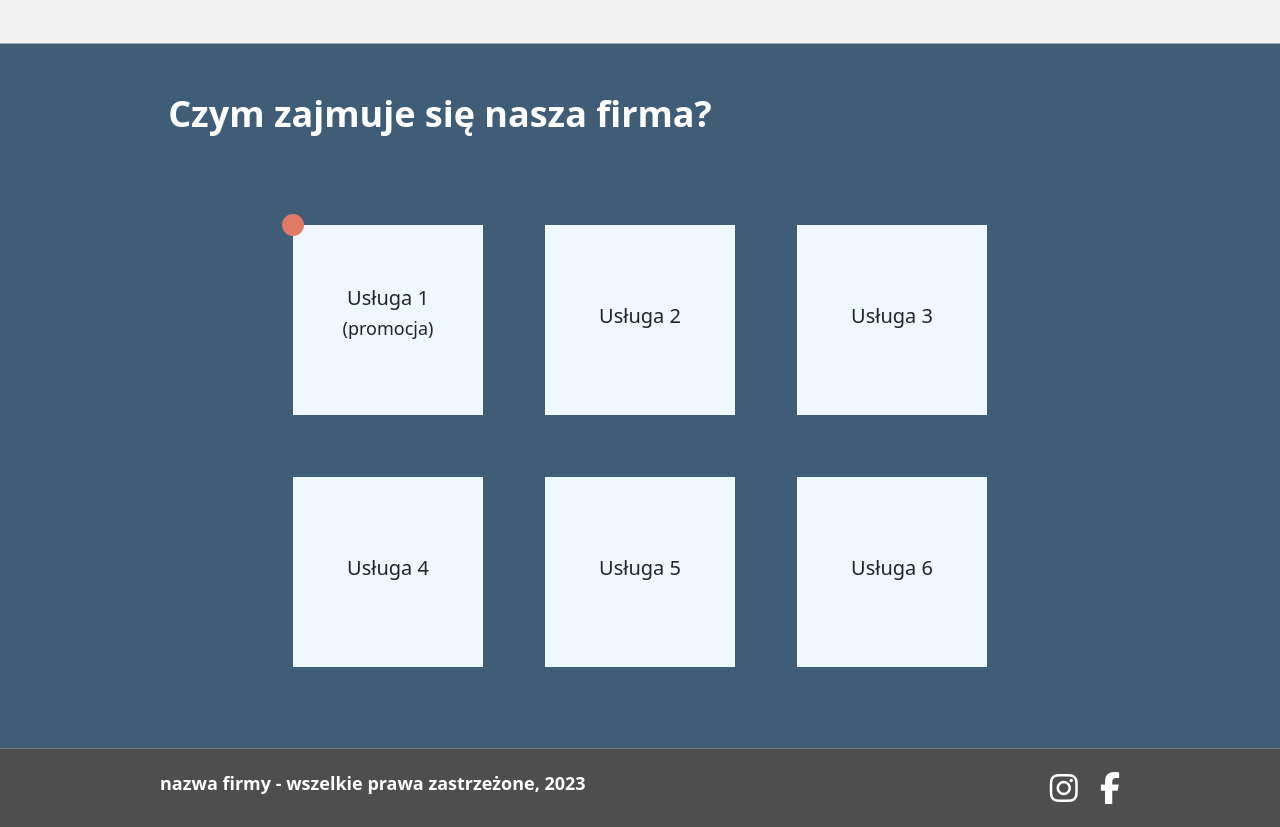
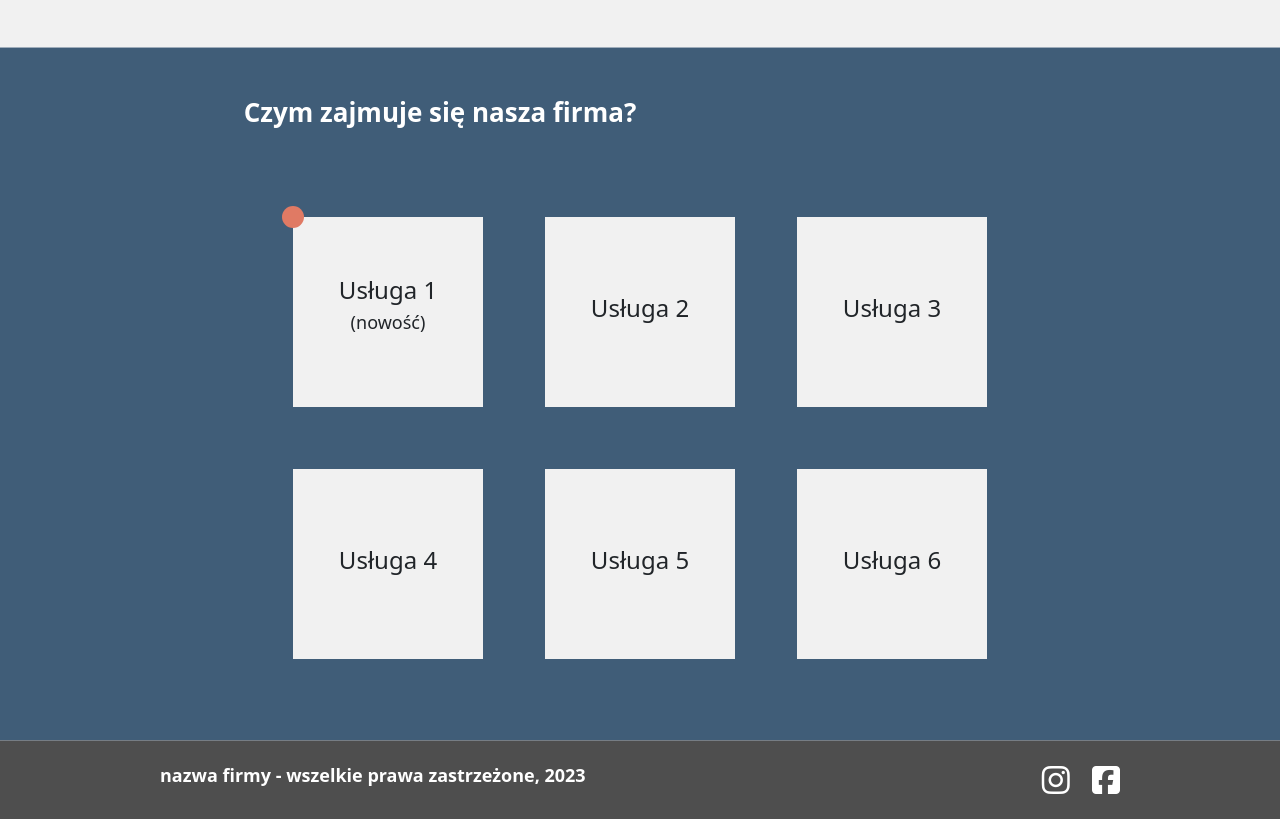
Before and after one commit to tasior99/projekt-2-html, a plain HTML site: page index.html in a window 1280 px wide. Shown: the part 1492-2319 px from the top of the page. Drawn offline with nearby package versions, Linux system fonts and the light colour scheme.

Commit message:
poprawka

```diff
--- a/index.html
+++ b/index.html
@@ -86,11 +86,11 @@
       </section>
       <section class="section" id="offer">
         <div class="sectionBackground" id="offerBackground"></div>
-        <div class="offerText"><h1>Czym zajmuje się nasza firma?</h1></div>
+        <div class="offerText"><h2>Czym zajmuje się nasza firma?</h2></div>
         <div class="row">
           <div class="service promotion">
             <h5>Usługa 1</h5>
-            <p>(promocja)</p>
+            <p>(nowość)</p>
           </div>
           <div class="service">
             <h5>Usługa 2</h5>
@@ -118,7 +118,7 @@
         </div>
         <div class="icon">
           <i class="fa-brands fa-instagram fa-2xl" id="instagram"></i>
-          <i class="fa-brands fa-facebook-f fa-2xl"></i>
+          <i class="fa-brands fa-square-facebook fa-2xl"></i>
         </div>
       </footer>
     </div>
--- a/style.css
+++ b/style.css
@@ -41,6 +41,9 @@
   }
   .offerText {
     margin-bottom: 41px;
+  }
+  .icon {
+    margin-top: 15px;
   }
 }
 @media screen and (min-width: 960px) {
@@ -194,7 +197,7 @@ footer > * {
 .service {
   position: relative;
   display: flex;
-  background-color: aliceblue;
+  background-color: #f1f1f1;
   flex-direction: column;
   justify-content: center;
   align-items: center;
@@ -264,3 +267,13 @@ h1 {
   font-size: 36px;
   line-height: 42px;
 }
+h2 {
+  font-weight: 700;
+  font-size: 26px;
+  line-height: 30px;
+}
+h5 {
+  font-weight: 400;
+  font-size: 24px;
+  line-height: 28px;
+}
```
